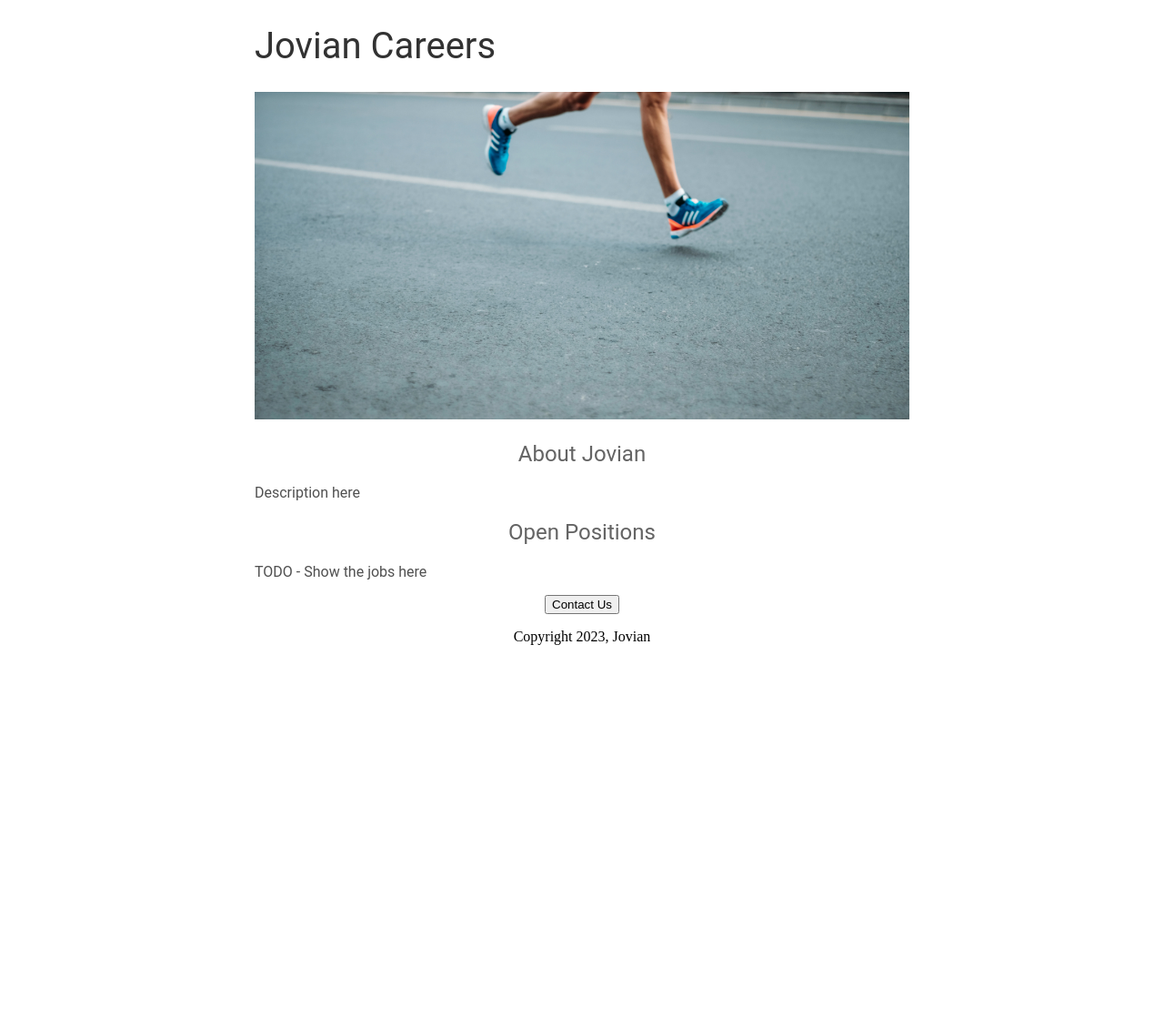
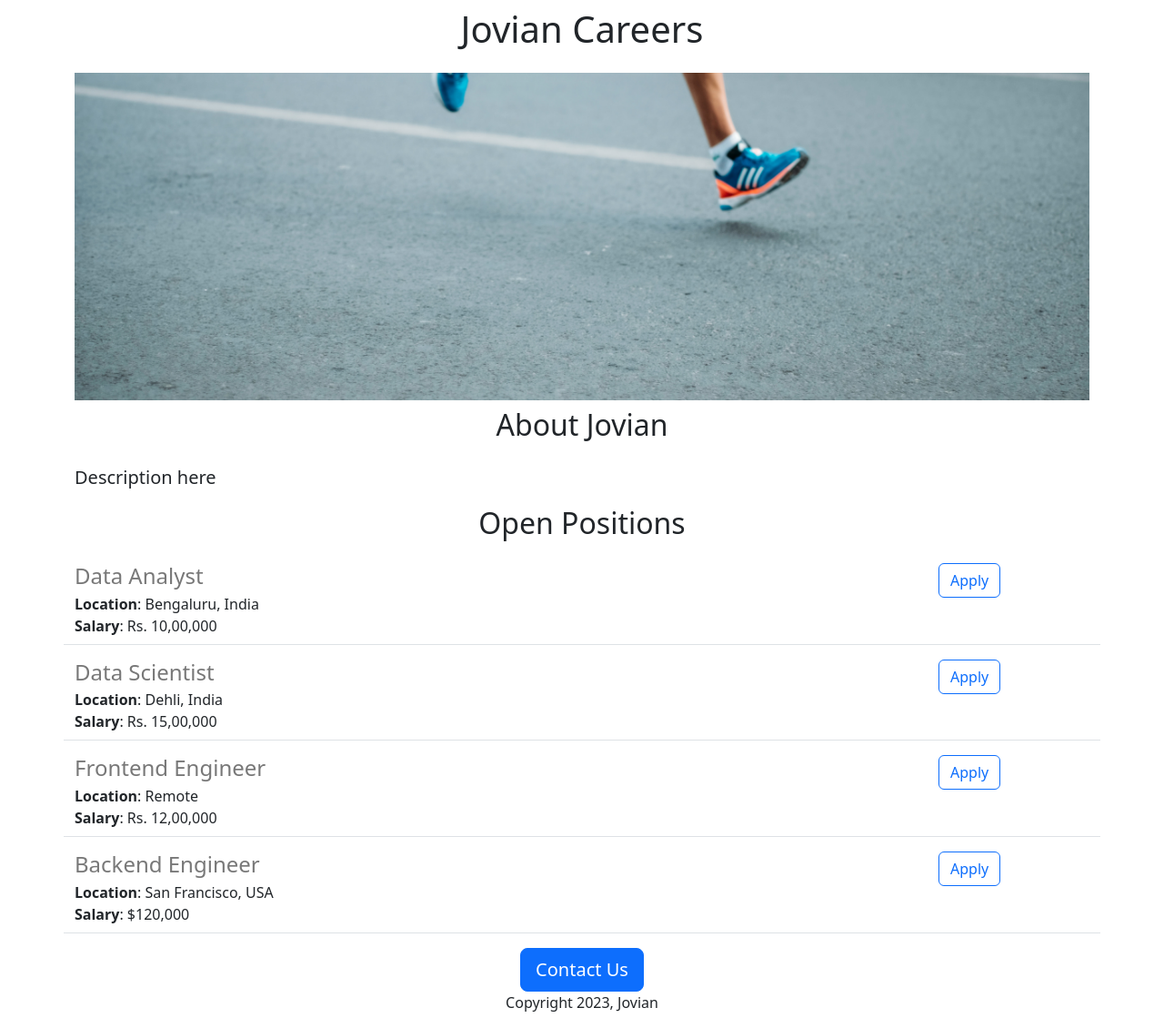
Before and after one commit to Prad1999/fitness-nutrition-web-application, a Flask app: page / in a window 1280 px wide. Shown: the whole page at 91% size. Before the commit the page ends 709 px from the top, so only its background shows below. Run offline with Flask 3, Linux system fonts and the light colour scheme.

Commit message:
Added dynamic data and API route

```diff
--- a/app.py
+++ b/app.py
@@ -1,10 +1,42 @@
-from flask import Flask, render_template
+from flask import Flask, render_template, jsonify
 
 app = Flask(__name__)
 
+JOBS = [
+  {
+    'id': 1,
+    'title': 'Data Analyst',
+    'location': 'Bengaluru, India',
+    'salary': 'Rs. 10,00,000'
+  },
+  {
+    'id': 2,
+    'title': 'Data Scientist',
+    'location': 'Dehli, India',
+    'salary': 'Rs. 15,00,000'
+  },
+  {
+    'id': 3,
+    'title': 'Frontend Engineer',
+    'location': 'Remote',
+    'salary': 'Rs. 12,00,000'
+  },
+  {
+    'id': 4,
+    'title': 'Backend Engineer',
+    'location': 'San Francisco, USA',
+    'salary': '$120,000'
+  }
+]
+
 @app.route("/")
 def hello_jovian():
-    return render_template('home.html')
+    return render_template('home.html',
+                           jobs=JOBS, company_name='Jovian')
+
+@app.route("/api/jobs")
+def list_jobs():
+  return jsonify(JOBS)
 
 if __name__ == '__main__':
   app.run(host='0.0.0.0', debug=True)
--- a/templates/home.html
+++ b/templates/home.html
@@ -2,52 +2,34 @@
 <html>
   <head>
     <title>Jovian Careers</title>
+    <meta charset="utf-8">
+    <meta name="viewport" content="width=device-width, initial-scale=1">
+    <link href="https://cdn.jsdelivr.net/npm/bootstrap@5.3.1/dist/css/bootstrap.min.css" rel="stylesheet" integrity="sha384-4bw+/aepP/YC94hEpVNVgiZdgIC5+VKNBQNGCHeKRQN+PtmoHDEXuppvnDJzQIu9" crossorigin="anonymous">
     <style>
-      h1 {
-        font-size: 40px;
-        font-family: Roboto;
-        font-weight: normal;
-        color: rgb(50, 50, 50);
-        text-alingncenter
-      }
-
       #banner {
+        height: 360px;
         width: 100%;
-        height: 360px;
         object-fit: cover;
-      }
-
-      h2{
-        font-family: Roboto;
-        font: size: 32px;
-        color: rgb(100, 100, 100);
-        text-align: center;
-        font-weight: normal;
-      }
-
-      .bodytext {
-        font-family: Roboto;
-        color: rgb(80, 80, 80)
-      }
-
-      #container {
-        max-width: 720px;
-        margin:0 auto;
       }
     </style>
   </head>
   <body>
-    <div id="container">
-      <h1>Jovian Careers</h1>
-      <img id="banner" src="https://fitness-nutrition-web-application.pradjay.repl.co/static/banner.jpg" >
-      <h2>About Jovian</h2>
-      <p class="bodytext">Description here
+    <div class="container">
+      <h1 class="text-center mt-2 mb-4"> {{company_name}} Careers</h1>
+      <img class="img-fluid" id="banner" src="https://fitness-nutrition-web-application.pradjay.repl.co/static/banner.jpg" >
+      <h2 class="text-center mt-2 mb-4">About Jovian</h2>
+      <p class="lead">
+        Description here
       </p>
-      <h2>Open Positions</h2>
-      <p class="bodytext">TODO - Show the jobs here</p>
-      <div style="text-align: center;">
-        <button>Contact Us</button>
-          <p>Copyright 2023, Jovian</p>
+      <h2 class="text-center mt-2 mb-4">Open Positions</h2>
+      <div>
+        {% for job in jobs %}
+          {% include 'jobitem.html' %}
+        {% endfor %}
+      </div>
+      <div class="text-center">
+        <button class="btn btn-primary btn-lg">Contact Us</button>
+          <p class="met-4">Copyright 2023, Jovian</p>
       </div>
     </div>
   </body>
--- /dev/null
+++ b/templates/jobitem.html
@@ -0,0 +1,18 @@
+<div class="border-bottom row" style="margin-bottom:16px;padding-bottom:8px;">
+  <div class="col-10">
+    <h4
+      style="color:rgb(120, 120, 120); margin-bottom:4px;">{{job['title']}}
+    </h4>
+    <div>
+      <b>Location</b>: {{job['location']}}
+    </div>
+    {% if 'salary' in job %}
+    <div>
+      <b>Salary</b>: {{job['salary']}}
+    </div>
+    {% endif %}
+  </div>
+  <div class="col-2">
+    <button type="button" class="btn btn-outline-primary">Apply</button>
+  </div>
+</div>
```
